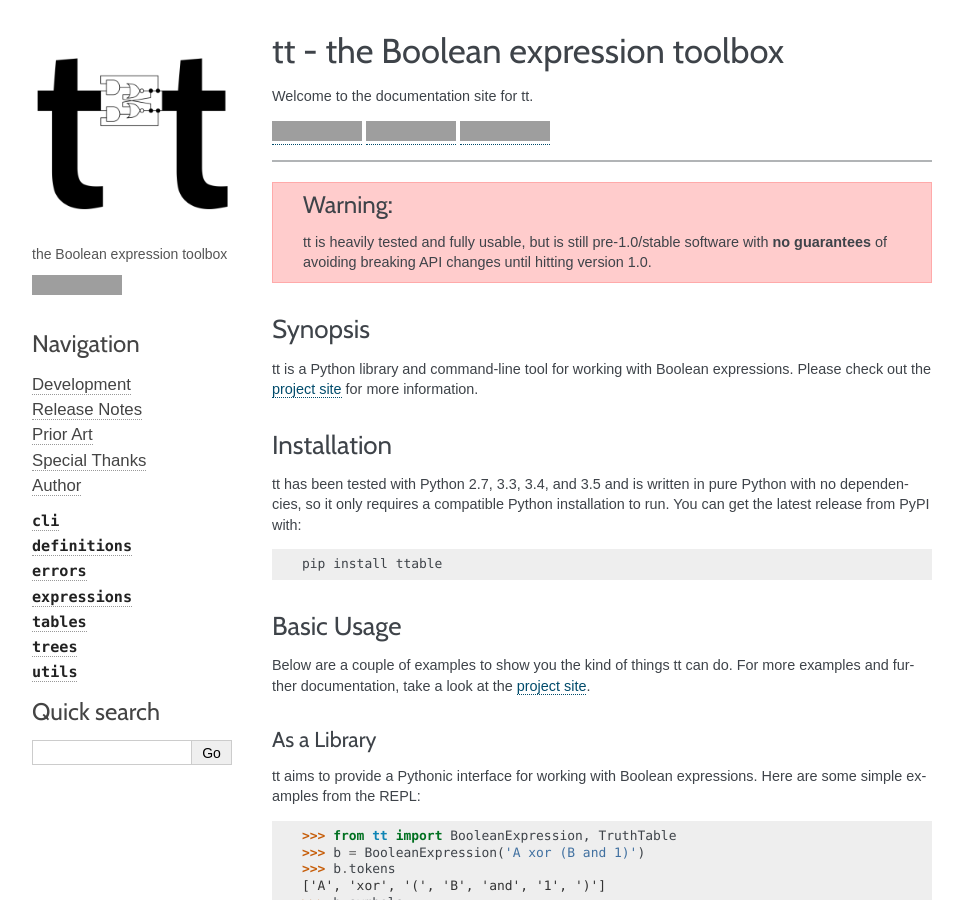
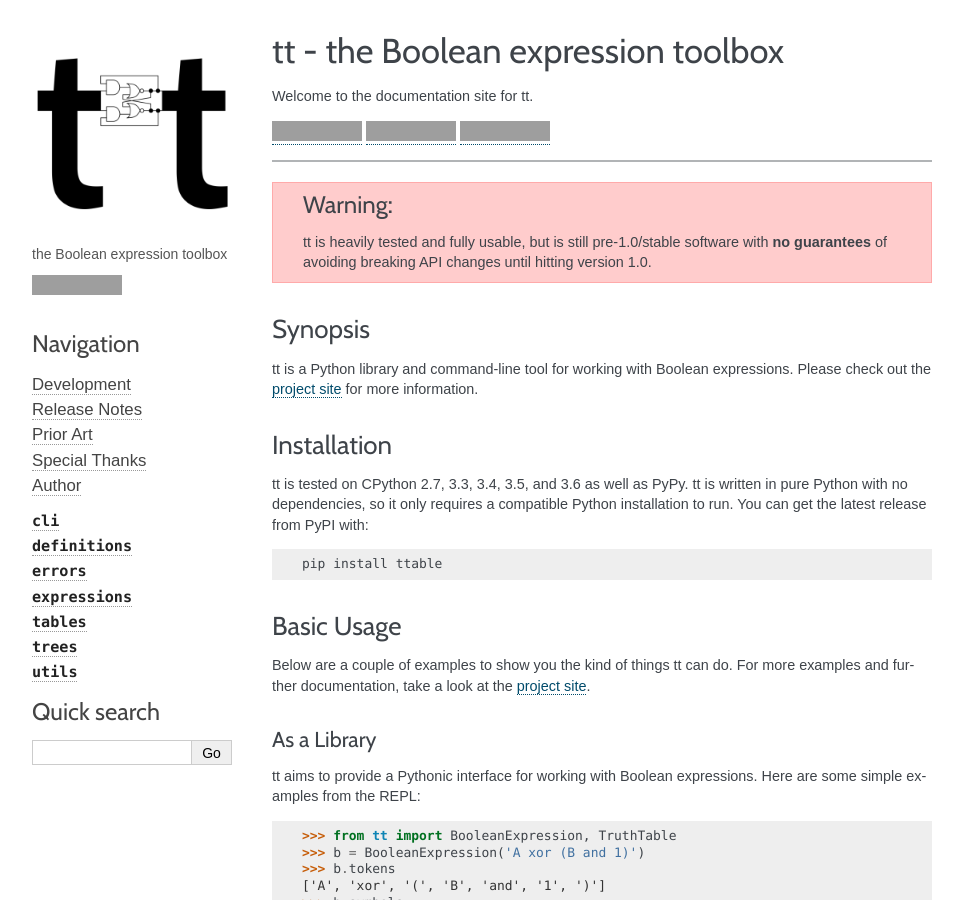
Before and after one commit to welchbj/tt, a Sphinx documentation site: the page built from docs/index.rst, in a window 1280 px wide and 900 px high, cut to the strip 0-900 px from the top of the window. Shown: the whole strip, without its empty margins (148-1111 px from the left). Built offline with Sphinx 7.4.7, drawn with Linux system fonts in a browser that asks for light colours; some web fonts are replaced; grey boxes are pictures that could not be loaded.

Commit message:
Update listing of compatible Python runtimes in the readme and remove them from dev page

```diff
--- a/README.rst
+++ b/README.rst
@@ -6,7 +6,7 @@
 Installation
 ------------
 
-tt has been tested with Python 2.7, 3.3, 3.4, and 3.5 and is written in pure Python with no dependencies, so it only requires a compatible Python installation to run. You can get the latest release from PyPI with::
+tt is tested on CPython 2.7, 3.3, 3.4, 3.5, and 3.6 as well as PyPy. tt is written in pure Python with no dependencies, so it only requires a compatible Python installation to run. You can get the latest release from PyPI with::
 
     pip install ttable
 
--- a/docs/development.rst
+++ b/docs/development.rst
@@ -25,7 +25,7 @@
 
 Note that while doc tests are used, this is mostly just to make sure the documentation examples are valid. The true behavior of the library and public contract is enforced through unit tests.
 
-Cross-Python version testing is achieved through `tox`_. To run changes against the reference and style tests, simply invoke ``tox`` from the top-level directory of the project; tox will run the unit tests against the CPython 2.7, 3.3, 3.4, 3.5, and 3.6 runtimes. Additionally, the source is run through the `Flake8`_ linter. Whenever new code is pushed to the repo, this same set of `tox`_ tests is run on `AppVeyor`_ (for Windows builds). A separate configuration is used for `Travis CI`_, which tests on Linux and also adds the ability to test on the `PyPy`_ runtime.
+Cross-Python version testing is achieved through `tox`_. To run changes against the reference and style tests, simply invoke ``tox`` from the top-level directory of the project; tox will run the unit tests against the compatible CPython runtimes. Additionally, the source is run through the `Flake8`_ linter. Whenever new code is pushed to the repo, this same set of `tox`_ tests is run on `AppVeyor`_ (for Windows builds). A separate configuration is used for `Travis CI`_, which tests on Linux and also adds the ability to test on the `PyPy`_ runtime.
 
 
 Style
```
